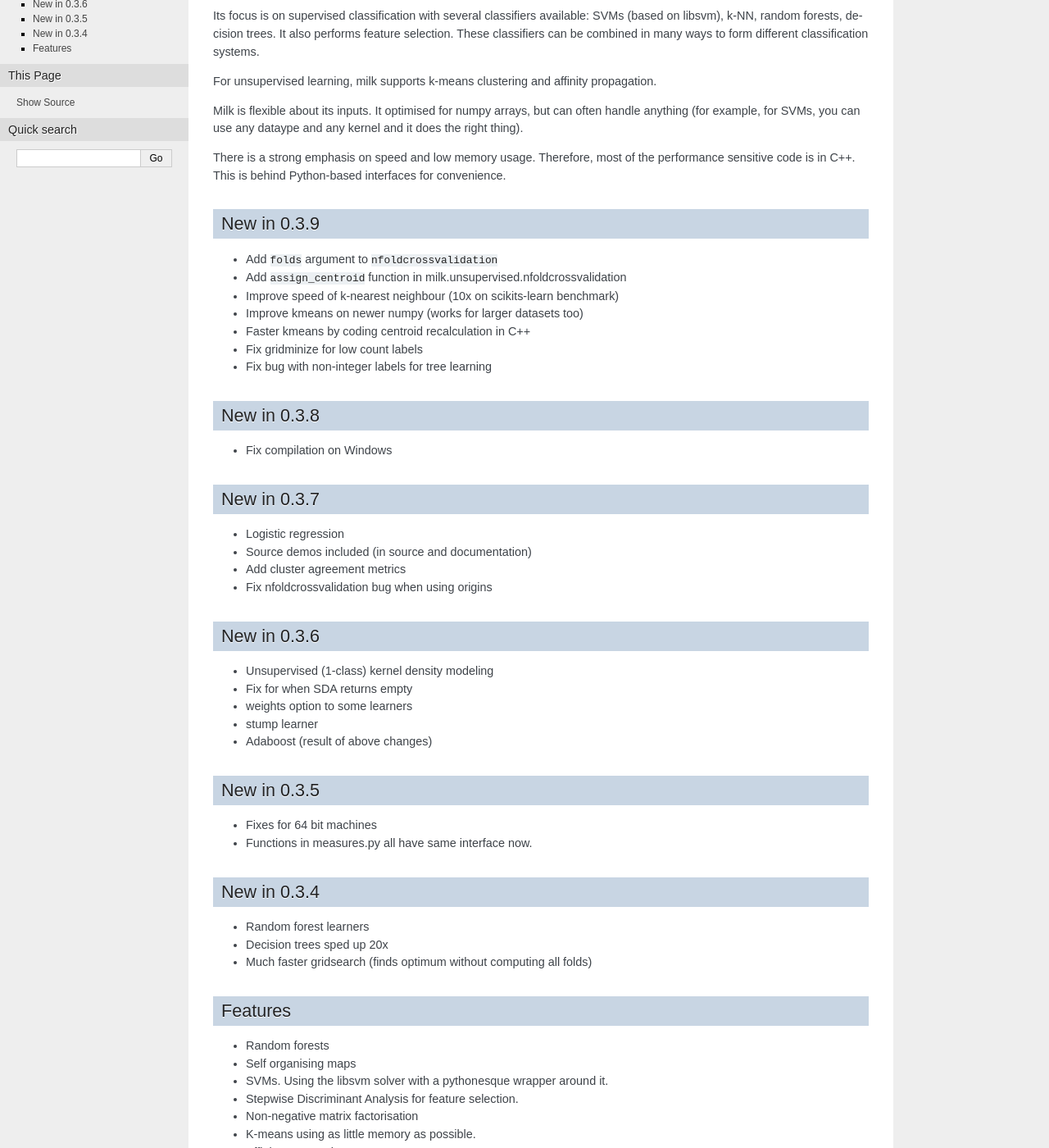
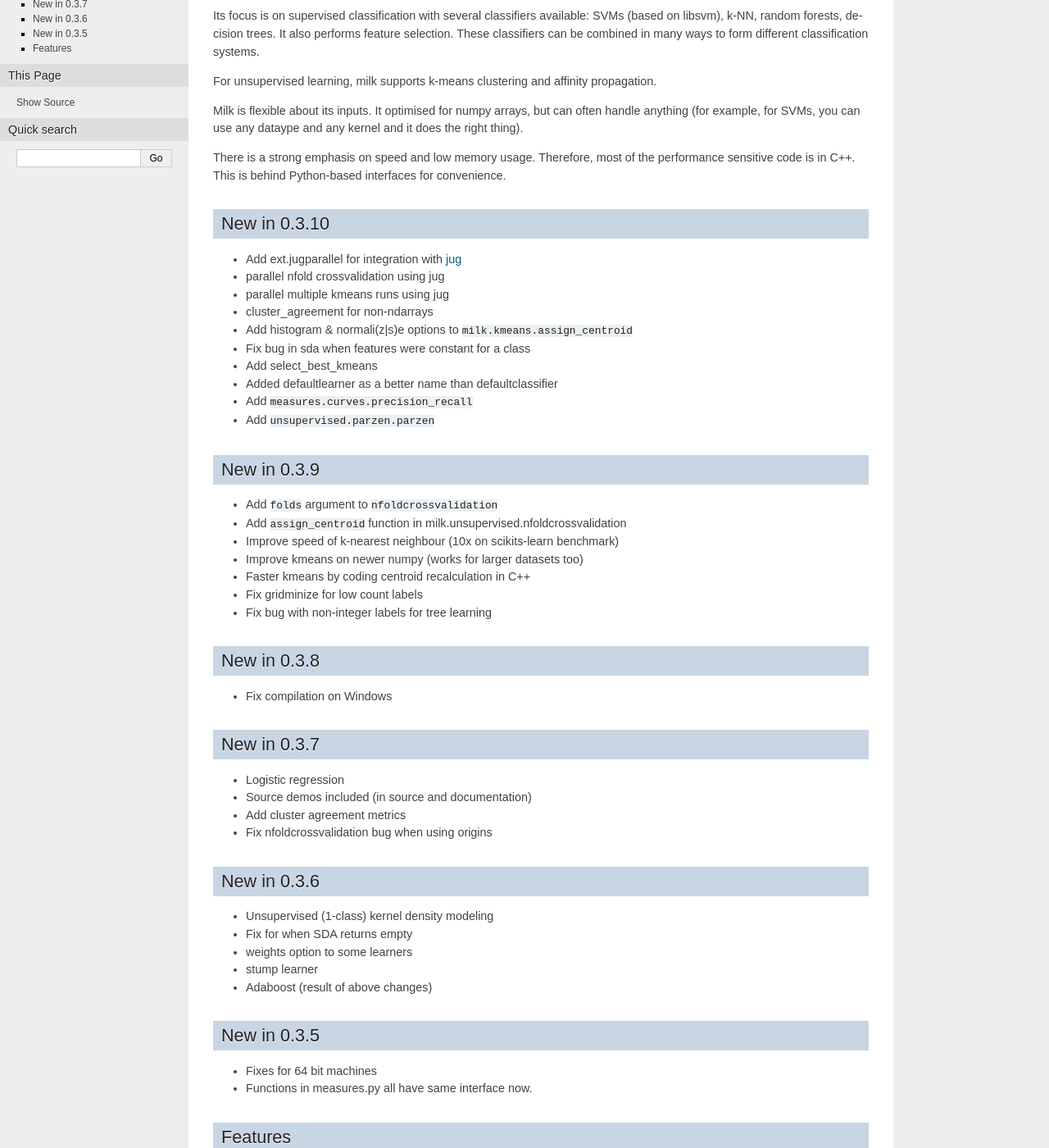
Before and after one commit to luispedro/milk, a Sphinx documentation site: the page built from docs/source/readme.rst, in a window 1280 px wide and 1400 px high, scrolled down 202 px. Shown: the whole window at 82% size. Built offline with Sphinx 7.4.7, drawn with Linux system fonts in a browser that asks for light colours; formulas are drawn with MathJax 3; the version number could not be read and is left out.

Commit message:
BLD Increase version number
New version with a lot of new stuff

```diff
--- a/docs/source/readme.rst
+++ b/docs/source/readme.rst
@@ -22,6 +22,18 @@ There is a strong emphasis on speed and low memory usage. Therefore, most of
 the performance sensitive code is in C++. This is behind Python-based
 interfaces for convenience.
 
+New in 0.3.10
+-------------
+- Add ext.jugparallel for integration with `jug <http://luispedro.org/software/jug>`_
+- parallel nfold crossvalidation using jug
+- parallel multiple kmeans runs using jug
+- cluster_agreement for non-ndarrays
+- Add histogram & normali(z|s)e options to ``milk.kmeans.assign_centroid``
+- Fix bug in sda when features were constant for a class
+- Add select_best_kmeans
+- Added defaultlearner as a better name than defaultclassifier
+- Add ``measures.curves.precision_recall``
+- Add ``unsupervised.parzen.parzen``
 New in 0.3.9
 ------------
 - Add ``folds`` argument to ``nfoldcrossvalidation``
@@ -56,11 +68,6 @@ New in 0.3.5
 - Fixes for 64 bit machines
 - Functions in measures.py all have same interface now.
 
-New in 0.3.4
-------------
-- Random forest learners
-- Decision trees sped up 20x
-- Much faster gridsearch  (finds optimum without computing all folds)
 
 Features
 --------
```
Also changed, not shown: README.rst (+13 -0 lines), 2 other files.
